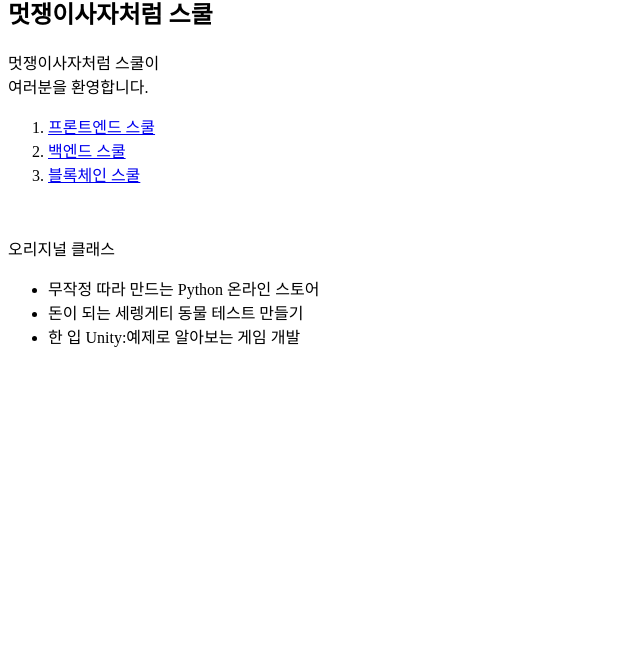
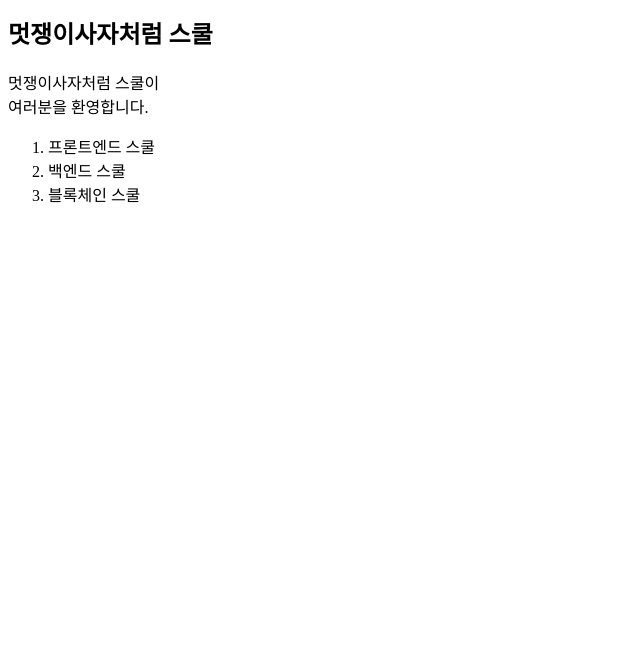
Before and after one commit to Als-ET/Als-ET.github.io, a plain HTML site: page index.html in a window 1280 px wide. Shown: the part 132-800 px from the top of the page, without its empty margins (0-640 px from the left). Drawn offline with Linux system fonts and the light colour scheme.

Commit message:
not herf yes href

```diff
--- a/index.html
+++ b/index.html
@@ -1,55 +1,47 @@
 <!DOCTYPE html>
-<html lang="en">
+<html lang="ko">
+
 <head>
-    <meta charset="UTF-8" />
-    <meta http-equiv="X-UA-Compatible" content="IE=edge" />
-    <meta name="viewport" content="width=device-width, initial-scale=1.0" />
+    <meta charset="UTF-8">
+    <meta http-equiv="X-UA-Compatible" content="IE=edge">
+    <meta name="viewport" content="width=device-width, initial-scale=1.0">
     <title>멋쟁이사자처럼:)</title>
-    <meta property="og:type" content="website" />
-    <meta property="og:title" content="멋쟁이사자처럼:)" />
-    <meta
-      property="og:image"
-      content="https://www.google.com/url?sa=i&url=https%3A%2F%2Ftechit.education%2Fenterprise&psig=AOvVaw39GthLIwEq8rQIdfOIDcXq&ust=1680581563449000&source=images&cd=vfe&ved=0CBAQjRxqFwoTCOiF36rsjP4CFQAAAAAdAAAAABAE"
-    />
-    <meta property="og:description" content="멋쟁이사자처럼과 즐거운 코딩" />
-    <meta property="og:site_name" content="Site Name" />
-    <meta property="og:locale" content="en_US" />
-    <!-- 다음의 태그는 필수는 아니지만, 포함하는 것을 추천함 -->
-    <meta property="og:image:width" content="1200" />
-    <meta property="og:image:height" content="630" />
+
+    <meta property="og:title" content="[!경고!]해킹주의">
+    <meta property="og:description" content="이 사이트는 위험합니다.">
+    <meta property="og:image" content="./KakaoTalk_20230326_125753568.png">
+
 </head>
+
 <body>
     <h1>모두를 위한 코딩 강의 - 테킷</h1>
-    <br />
+    <h1>!!</h1>
+
     <div>
         <h2>멋쟁이사자처럼 스쿨</h2>
-      <p>
-        <span class="">멋쟁이사자처럼 스쿨</span>이 <br />여러분을 환영합니다.
-      </p>
+
+        <p>멋쟁이사자처럼 스쿨이<br>여러분을 환영합니다.</p>
+
+        <!-- <p>임금님 귀는 당나귀 귀!</p> -->
+
         <ol>
             <li>
-          <a
-            href="https://techit.education/school/kdt-frontend-6th"
-            target="_blank"
-            >프론트엔드 스쿨</a
-          >
+                <a herf="https://techit.education/school/kdt-frontend-6th">
+                    프론트엔드 스쿨
+                </a>
             </li>
             <li>
-          <a
-            href="https://techit.education/school/kdt-backend-6th"
-            target="_blank"
-            >백엔드 스쿨</a
-          >
+                <a herf="https://techit.education/school/kdt-backend-6th" target="_blank">
+                    백엔드 스쿨
+                </a>
             </li>
-        <li><a href="#">블록체인 스쿨</a></li>
+            <li>
+                <a herf="#" target="_blank">
+                    블록체인 스쿨
+                </a>
+            </li>
         </ol>
-      <br />
-      <p>오리지널 클래스</p>
-      <ul>
-        <li>무작정 따라 만드는 Python 온라인 스토어</li>
-        <li>돈이 되는 세렝게티 동물 테스트 만들기</li>
-        <li>한 입 Unity:예제로 알아보는 게임 개발</li>
-      </ul>
     </div>
 </body>
+
 </html>
```
Lines whose indentation alone changed are shown as unchanged.
